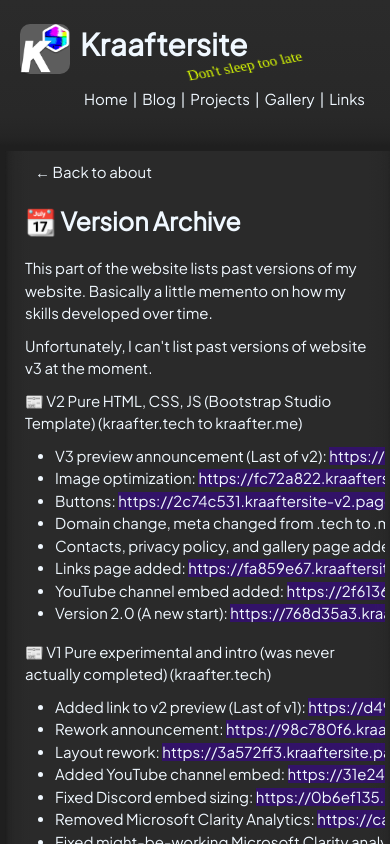
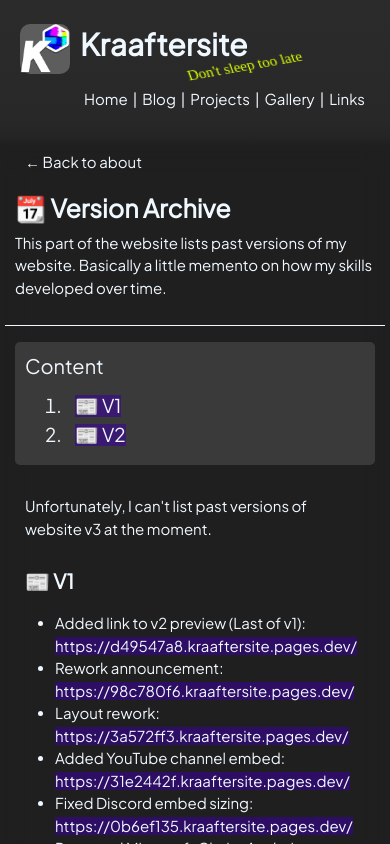
Before and after one commit to Kraafter/Kraaftersite-v3, a SvelteKit app: page /about/sitever in a window 390 px wide. Shown: the top 844 px of the page. Built offline with nearby package versions, Linux system fonts and the light colour scheme; a web font is replaced by a local one.

Commit message:
additional changes to about + adding new layout to site version archive

```diff
--- a/src/routes/about/sitever/+page.svelte
+++ b/src/routes/about/sitever/+page.svelte
@@ -8,30 +8,30 @@
     <meta name='description' content='Historic site versions from v1 up to v2.'>
 
     <meta property="og:title" content="Version Archive - {config.title}">
-    <meta property="og:description" content="Histroic site versions from v1 to v2">
+    <meta property="og:description" content="Historic site versions from v1 to v2.">
     <meta property="og:image" content="https://kraafter.me/assets/logo/dark/large.webp">
     <meta property="og:url" content="https://kraafter.me{$page.url.pathname}">
     <meta property="og:type" content="website">
 </svelte:head>
 
 <main class="blur full">
-    <span style="width: 100%;">
+    <div class="main">
         <p class="text2"><a class="text2" href="/about">← Back to about</a></p>
-        <p class="text1">📆 Version Archive</p>
+        <h1>📆 Version Archive</h1>
         <p class="text2">This part of the website lists past versions of my website. Basically a little memento on how my skills developed over time.</p>
+        <hr class="tophr" style="visibility:visible; border-top: 1px solid aliceblue">
+
+        <div class="sidebyside">
+            <div class="sideleft">
+                <p class="textm">Content</p>
+                <ol>
+                    <li class="texttoc"><a class="texttoc linking" href="#version1">📰 V1</a></li>
+                    <li class="texttoc"><a class="texttoc linking" href="#version2">📰 V2</a></li>
+                </ol>
+            </div>
+            <div class="sideright">
                 <p class="text2">Unfortunately, I can't list past versions of website v3 at the moment.</p>
-        <p class="text2">📰 V2 Pure HTML, CSS, JS (Bootstrap Studio Template) (kraafter.tech to kraafter.me)</p>
-        <ul>
-            <li class="text2" style="padding: 0px;">V3 preview announcement (Last of v2): <a class="linking text2" target="_blank" href="https://8c9e5019.kraaftersite-v2.pages.dev/">https://8c9e5019.kraaftersite-v2.pages.dev/</a></li>
-            <li class="text2" style="padding: 0px;">Image optimization: <a class="linking text2" target="_blank" href="https://fc72a822.kraaftersite-v2.pages.dev/">https://fc72a822.kraaftersite-v2.pages.dev/</a></li>
-            <li class="text2" style="padding: 0px;">Buttons: <a class="linking text2" target="_blank" href="https://2c74c531.kraaftersite-v2.pages.dev/">https://2c74c531.kraaftersite-v2.pages.dev/</a></li>
-            <li class="text2" style="padding: 0px;">Domain change, meta changed from .tech to .me: <a class="linking text2" target="_blank" href="https://ebe99765.kraaftersite-v2.pages.dev/">https://ebe99765.kraaftersite-v2.pages.dev/</a></li>
-            <li class="text2" style="padding: 0px;">Contacts, privacy policy, and gallery page added: <a class="linking text2" target="_blank" href="https://22fa91c8.kraaftersite-v2.pages.dev/">https://22fa91c8.kraaftersite-v2.pages.dev/</a></li>
-            <li class="text2" style="padding: 0px;">Links page added: <a class="linking text2" target="_blank" href="https://fa859e67.kraaftersite-v2.pages.dev/">https://fa859e67.kraaftersite-v2.pages.dev/</a></li>
-            <li class="text2" style="padding: 0px;">YouTube channel embed added: <a class="linking text2" target="_blank" href="https://2f613697.kraaftersite-v2.pages.dev/">https://2f613697.kraaftersite-v2.pages.dev/</a></li>
-            <li class="text2" style="padding: 0px;">Version 2.0 (A new start): <a class="linking text2" target="_blank" href="https://768d35a3.kraaftersite-v2.pages.dev/">https://768d35a3.kraaftersite-v2.pages.dev/</a></li>
-        </ul>
-        <p class="text2">📰 V1 Pure experimental and intro (was never actually completed) (kraafter.tech)</p>
+                <h2 id="version1">📰 V1</h2>
                 <ul>
                     <li class="text2" style="padding: 0px;">Added link to v2 preview (Last of v1): <a class="linking text2" target="_blank" href="https://d49547a8.kraaftersite.pages.dev/">https://d49547a8.kraaftersite.pages.dev/</a></li>
                     <li class="text2" style="padding: 0px;">Rework announcement: <a class="linking text2" target="_blank" href="https://98c780f6.kraaftersite.pages.dev/">https://98c780f6.kraaftersite.pages.dev/</a></li>
@@ -44,10 +44,102 @@
                     <li class="text2" style="padding: 0px;">Added broken Microsoft Clarity opt out: <a class="linking text2" target="_blank" href="https://a4ac2a34.kraaftersite.pages.dev/">https://a4ac2a34.kraaftersite.pages.dev/</a></li>
                     <li class="text2" style="padding: 0px;">Version 1.0 (Where it all began): <a class="linking text2" target="_blank" href="https://03d71c66.kraaftersite.pages.dev/">https://03d71c66.kraaftersite.pages.dev/</a></li>
                 </ul>
-    </span>
+                <h2 id="version2">📰 V2</h2>
+                <ul>
+                    <li class="text2" style="padding: 0px;">V3 preview announcement (Last of v2): <a class="linking text2" target="_blank" href="https://8c9e5019.kraaftersite-v2.pages.dev/">https://8c9e5019.kraaftersite-v2.pages.dev/</a></li>
+                    <li class="text2" style="padding: 0px;">Image optimization: <a class="linking text2" target="_blank" href="https://fc72a822.kraaftersite-v2.pages.dev/">https://fc72a822.kraaftersite-v2.pages.dev/</a></li>
+                    <li class="text2" style="padding: 0px;">Buttons: <a class="linking text2" target="_blank" href="https://2c74c531.kraaftersite-v2.pages.dev/">https://2c74c531.kraaftersite-v2.pages.dev/</a></li>
+                    <li class="text2" style="padding: 0px;">Domain change, meta changed from .tech to .me: <a class="linking text2" target="_blank" href="https://ebe99765.kraaftersite-v2.pages.dev/">https://ebe99765.kraaftersite-v2.pages.dev/</a></li>
+                    <li class="text2" style="padding: 0px;">Contacts, privacy policy, and gallery page added: <a class="linking text2" target="_blank" href="https://22fa91c8.kraaftersite-v2.pages.dev/">https://22fa91c8.kraaftersite-v2.pages.dev/</a></li>
+                    <li class="text2" style="padding: 0px;">Links page added: <a class="linking text2" target="_blank" href="https://fa859e67.kraaftersite-v2.pages.dev/">https://fa859e67.kraaftersite-v2.pages.dev/</a></li>
+                    <li class="text2" style="padding: 0px;">YouTube channel embed added: <a class="linking text2" target="_blank" href="https://2f613697.kraaftersite-v2.pages.dev/">https://2f613697.kraaftersite-v2.pages.dev/</a></li>
+                    <li class="text2" style="padding: 0px;">Version 2.0 (A new start): <a class="linking text2" target="_blank" href="https://768d35a3.kraaftersite-v2.pages.dev/">https://768d35a3.kraaftersite-v2.pages.dev/</a></li>
+                </ul>
+            </div>
+        </div>
+    </div>
 </main>
 
 <style>
+    tr{
+        border-bottom: 1px solid #f0f8ffaf;
+    }
+
+    tr:last-child{
+        border-bottom: none;
+    }
+
+    tr:first-child{
+        border-bottom: 4px solid #f0f8ffaf;
+    }
+
+    .quote {
+        padding: 10px;
+        border-radius: 5px;
+        width: fit-content;
+        border-left: 15px solid #3d00a0;
+        border-radius: 5px;
+        margin-left: 20px;
+        background-color: #323232;
+    }
+
+    .color-circle {
+        display: inline-block;
+        width: 16px;
+        height: 16px;
+        border-radius: 50%;
+        border: 2px solid #000;
+        margin-right: 8px;
+        vertical-align: middle;
+    }
+
+    table {
+        width: 100%;
+        border-collapse: collapse;
+    }
+
+    .articleimg1 {
+        width: 500px;
+    }
+
+    .articleimg2 {
+        width: 200px;
+    }
+
+    .articleimg3 {
+        width: 125px;
+    }
+
+    .sidebyside {
+        width: 100%;
+        height: fit-content;
+        display: flex;
+        flex-direction: row;
+        padding-left: 10px;
+        padding-right: 10px;
+    }
+
+    .sideleft {
+        width: 500px;
+        height: fit-content;
+        background: rgba(78, 78, 78, 0.6);
+        border-radius: 5px;
+    }
+
+    .sideright {
+        width: calc(100% - 25px);
+        height: fit-content;
+        margin-left: 15px;
+    }
+
+    .tophr {
+        width: 100%;
+    }
+
+    .linking {
+        background-color: #3d00a089;
+        padding: 0 !important;
+    }
 
     .blur{
         backdrop-filter: blur(10px);
@@ -61,10 +153,15 @@
         padding-top: 5px;
         margin: 80px;
         margin-top: 5px;
-        background: linear-gradient(90deg, rgba(50,50,50,0) 0%, rgba(50,50,50,0.31) 1%, rgba(50,50,50,0.45) 2%, rgba(50,50,50,0.54) 4%, rgba(50,50,50,0.59) 5%, rgba(50,50,50,0.6) 7%, rgba(50,50,50,0.6) 93%, rgba(50,50,50,0.59) 95%, rgba(50,50,50,0.54) 96%, rgba(50,50,50,0.45) 98%, rgba(50,50,50,0.31) 99%, rgba(50,50,50,0) 100%);
+        background: linear-gradient(90deg, rgba(50,50,50,0) 0%, rgba(50, 50, 50, 0.31) 1%, rgba(50,50,50,0.45) 2%, rgba(50,50,50,0.54) 4%, rgba(50,50,50,0.59) 5%, rgba(50,50,50,0.6) 7%, rgba(50,50,50,0.6) 93%, rgba(50,50,50,0.59) 95%, rgba(50,50,50,0.54) 96%, rgba(50,50,50,0.45) 98%, rgba(50,50,50,0.31) 99%, rgba(50,50,50,0) 100%);
     }
 
-    .text1 {
+    .main{
+        display:flex;
+        flex-direction: column;
+    }
+
+    h1 {
         font-family: plus_jakarta_sansregular;
         color: aliceblue;
         font-size: 30px;
@@ -72,44 +169,110 @@
         font-weight: 700;
     }
 
+    h2 {
+        font-family: plus_jakarta_sansregular;
+        color: aliceblue;
+        font-size: 30px;
+        padding: 10px;
+        margin-top: 50px;
+        font-weight: 600;
+    }
+
+    .textm {
+        font-family: plus_jakarta_sansregular;
+        color: aliceblue;
+        font-size: 25px;
+        padding: 10px;
+        margin-bottom: 0;
+    }
+
     .text2 {
         font-family: plus_jakarta_sansregular;
-        color: aliceblue;
+        color: #f0f8ff;
         font-size: 20px;
         padding: 10px;
         margin-bottom: 0;
-        width: 100%;
     }
 
-    .linking {
-        background-color: rgba(61, 0, 160, 0.537);
+    .texttoc{
+        font-family: plus_jakarta_sansregular;
+        color: #f0f8ff;
+        font-size: 20px;
         padding: 0;
+        margin-left: 10px;
     }
 
-    ul {
-    overflow: auto;
-    margin-left: 30px;
+    .texthead {
+        margin-top: 50px;
     }
 
-    li {
-    white-space: nowrap;
+
+    .textcaption {
+        font-family: plus_jakarta_sansregular;
+        color: #f0f8ff;
+        font-size: 17px;
+        padding: 10px;
+        margin-bottom: 0;
+        margin-top: 0;
+        border-bottom: #f0f8ff 1px solid;
+        width: calc(100% - 20px);
+        padding: 0;
+        padding-left: 3px;
+        margin-left: 10px;
     }
 
     @media (max-width: 768px) {
+        .texttoc {
+            font-size: 15px;
+        }
+    }
 
+    @supports (-moz-appearance: none) {
+        @media (max-width: 768px) {
+            h1 {
+                width: 100% !important;
+            }
+
+            h2 {
+                width: 100% !important;
+            }
+
+            .text2 {
+                width: 100% !important;
+            }
+
+            .textlist {
+                width: 100% !important;
+            }
+
+            .posts hr {
+                width: 100%;
+            }
+        }
     }
 
     /* Medium devices (tablets, less than 992px) */
     @media (max-width: 991.98px) {
 
         .full {
-            padding: 10px;
+            padding: 0px;
             margin: 5px;
+            background: transparent;
         }
 
-        .text1 {
+        h1 {
             font-size: 25px;
             padding-bottom: 0px;
+        }
+
+        h2 {
+            font-size: 20px;
+            padding-top: 0px;
+            margin-top: 20px;
+        }
+
+        .textm {
+            font-size: 20px;
         }
 
         .text2 {
@@ -117,8 +280,26 @@
             padding-top: 0px;
         }
 
-        ul {
+        .textcaption {
+            font-size: 15px;
+        }
+
+        .sidebyside {
+            flex-direction: column;
+        }
+
+        .sideleft {
+            width: 100%;
+            margin-bottom: 30px;
+        }
+
+        .sideleft .texttoc {
+            font-size: 19px;
+        }
+
+        .sideright {
             margin-left: 0;
+            width: 100%;
         }
     }
 </style>
--- a/src/routes/about/tools/+page.svelte
+++ b/src/routes/about/tools/+page.svelte
@@ -293,8 +293,9 @@
     @media (max-width: 991.98px) {
 
         .full {
-            padding: 10px;
-            margin: 25px;
+            padding: 0px;
+            margin: 5px;
+            background: transparent;
         }
 
         h1 {
@@ -330,6 +331,10 @@
             margin-bottom: 30px;
         }
 
+        .sideleft .texttoc {
+            font-size: 19px;
+        }
+
         .sideright {
             margin-left: 0;
             width: 100%;
--- a/src/routes/about/website/+page.svelte
+++ b/src/routes/about/website/+page.svelte
@@ -263,8 +263,9 @@
     @media (max-width: 991.98px) {
 
         .full {
-            padding: 10px;
-            margin: 25px;
+            padding: 0px;
+            margin: 5px;
+            background: transparent;
         }
 
         .text1 {
@@ -298,5 +299,9 @@
         .textm {
             font-size: 23px;
         }
+
+        .sideleft .textm {
+            font-size: 20px;
+        }
     }
 </style>
```
Lines whose indentation alone changed are shown as unchanged.
